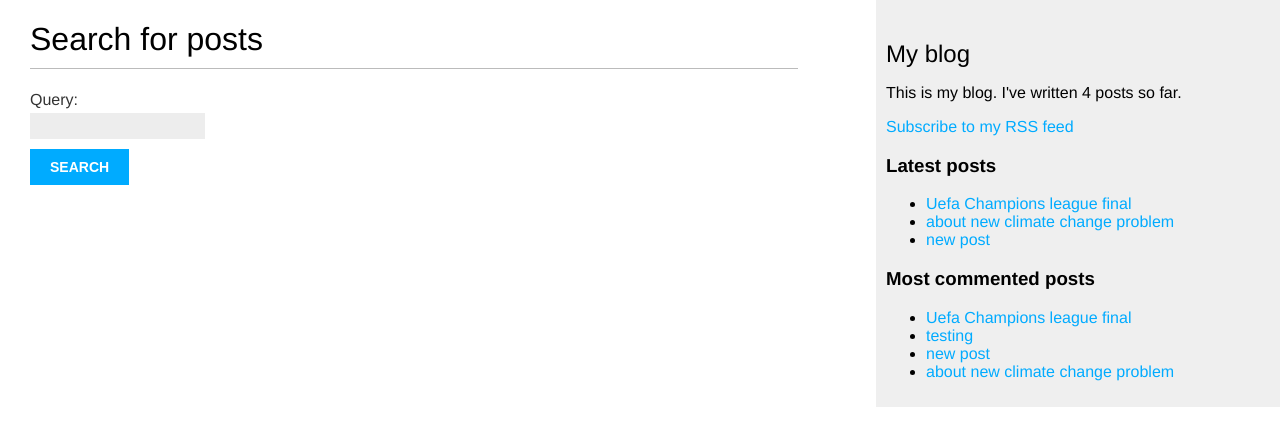
After one commit to Mirodil2022/blog-project, a Django app: page /blog/search/ in a window 1280 px wide. The commit adds this page. Shown: the top 446 px of the page. Run offline with Django 4.2, Linux system fonts and the light colour scheme; data comes from the database, SQL or seed files in the repository; both versions use the stored data as it was before the commit; parts of the project's set-up code (start-up, migrations or seed data) failed here and were passed over.

Commit message:
3.Extending Your Blog Application

```diff
--- a/blog/forms.py
+++ b/blog/forms.py
@@ -14,3 +14,7 @@ class CommentForm(forms.ModelForm):
     class Meta:
         model = Comment
         fields = ['name', 'email', 'body']
+
+
+class SearchForm(forms.Form):
+    query = forms.CharField()
--- a/blog/models.py
+++ b/blog/models.py
@@ -2,6 +2,7 @@ from django.db import models
 from django.utils import timezone
 from django.contrib.auth.models import User
 from django.urls import reverse
+from taggit.managers import TaggableManager
 
 
 class PublishedManager(models.Manager):
@@ -30,6 +31,7 @@ class Post(models.Model):
 
     objects = models.Manager()  # The default manager.
     published = PublishedManager()  # Our custom manager.
+    tags = TaggableManager()  # Our custom taggit field.
 
     class Meta:
         ordering = ['-publish']
--- a/blog/templates/blog/base.html
+++ b/blog/templates/blog/base.html
@@ -1,5 +1,6 @@
+<!DOCTYPE html>
+{% load blog_tags %}
 {% load static %}
-<!DOCTYPE html>
 <html lang="en">
 <head>
   <title>{% block title %}{% endblock %}</title>
@@ -12,7 +13,26 @@
   </div>
   <div id="sidebar">
     <h2>My blog</h2>
-      <p>This is my blog.</p>
+    <p>
+      This is my blog.
+      I've written {% total_posts %} posts so far.
+    </p>
+    <p>
+      <a href="{% url 'blog:post_feed' %}">
+        Subscribe to my RSS feed
+      </a>
+    </p>
+    <h3>Latest posts</h3>
+    {% show_latest_posts 3 %}
+    <h3>Most commented posts</h3>
+    {% get_most_commented_posts as most_commented_posts %}
+    <ul>
+      {% for post in most_commented_posts %}
+        <li>
+          <a href="{{ post.get_absolute_url }}">{{ post.title }}</a>
+        </li>
+      {% endfor %}
+    </ul>
   </div>
 </body>
 </html>
--- /dev/null
+++ b/blog/templates/blog/post/latest_posts.html
@@ -0,0 +1,7 @@
+<ul>
+  {% for post in latest_posts %}
+    <li>
+      <a href="{{ post.get_absolute_url }}">{{ post.title }}</a>
+    </li>
+  {% endfor %}
+</ul>
--- /dev/null
+++ b/blog/templates/blog/post/search.html
@@ -0,0 +1,32 @@
+{% extends "blog/base.html" %}
+{% load blog_tags %}
+
+{% block title %}Search{% endblock %}
+
+{% block content %}
+  {% if query %}
+    <h1>Posts containing "{{ query }}"</h1>
+    <h3>
+      {% with results.count as total_results %}
+        Found {{ total_results }} result{{ total_results|pluralize }}
+      {% endwith %}
+    </h3>
+    {% for post in results %}
+      <h4>
+        <a href="{{ post.get_absolute_url }}">
+          {{ post.title }}
+        </a>
+      </h4>
+      {{ post.body|markdown|truncatewords_html:12 }}
+    {% empty %}
+      <p>There are no results for your query.</p>
+    {% endfor %}
+    <p><a href="{% url 'blog:post_search' %}">Search again</a></p>
+  {% else %}
+    <h1>Search for posts</h1>
+    <form method="get">
+      {{ form.as_p }}
+      <input type="submit" value="Search">
+    </form>
+  {% endif %}
+{% endblock %}
--- /dev/null
+++ b/blog/templatetags/blog_tags.py
@@ -0,0 +1,30 @@
+from django import template
+from ..models import Post
+from django.db.models import Count
+from django.utils.safestring import mark_safe
+import markdown
+
+register = template.Library()
+
+
+@register.simple_tag
+def total_posts():
+    return Post.published.count()
+
+
+@register.simple_tag
+def get_most_commented_posts(count=5):
+    return Post.published.annotate(
+        total_comments=Count('comments')
+    ).order_by('-total_comments')[:count]
+
+
+@register.inclusion_tag('blog/post/latest_posts.html')
+def show_latest_posts(count=5):
+    latest_posts = Post.published.order_by('-publish')[:count]
+    return {'latest_posts': latest_posts}
+
+
+@register.filter(name='markdown')
+def markdown_format(text):
+    return mark_safe(markdown.markdown(text))
--- a/blog/urls.py
+++ b/blog/urls.py
@@ -1,14 +1,18 @@
 from django.urls import path
 from . import views
+from .feeds import LatestPostsFeed
 
 app_name = 'blog'
 
 urlpatterns = [
-    # path('', views.post_list, name='post_list'),
-    path('', views.PostListView.as_view(), name='post_list'),
+    path('', views.post_list, name='post_list'),
+    path('tag/<slug:tag_slug>/', views.post_list, name='post_list_by_tag'),
+    # path('', views.PostListView.as_view(), name='post_list'),
     path('<int:year>/<int:month>/<int:day>/<slug:post>/',
          views.post_detail,
          name='post_detail'),
     path('<int:post_id>/share/', views.post_share, name='post_share'),
     path('<int:post_id>/comment/', views.post_comment, name='post_comment'),
+    path('feed/', LatestPostsFeed(), name='post_feed'),
+    path('search/', views.post_search, name='post_search'),
 ]
--- a/blog/views.py
+++ b/blog/views.py
@@ -4,11 +4,18 @@ from django.core.paginator import Paginator, EmptyPage
 from django.core.mail import send_mail
 from django.views.generic import ListView
 from django.views.decorators.http import require_POST
-from .forms import EmailPostForm, CommentForm
+from taggit.models import Tag
+from django.db.models import Count, Q
+from .forms import EmailPostForm, CommentForm, SearchForm
 
 
-def post_list(request):
+def post_list(request, tag_slug=None):
     post_list = Post.published.all()
+    tag = None
+    if tag_slug:
+        tag = get_object_or_404(Tag, slug=tag_slug)
+        post_list = post_list.filter(tags__in=[tag])
+    # Pagination with 3 posts per page
     paginator = Paginator(post_list, 3)
     page_number = request.GET.get('page', 1)
     try:
@@ -19,7 +26,8 @@ def post_list(request):
 
     return render(request,
                   'blog/post/list.html',
-                  {'posts': posts})
+                  {'posts': posts,
+                   'tag': tag})
 
 
 def post_detail(request, year, month, day, post):
@@ -33,11 +41,19 @@ def post_detail(request, year, month, day, post):
     comments = post.comments.filter(active=True)
     # Form for users to comment
     form = CommentForm()
+
+    # List of similar posts
+    post_tags_ids = post.tags.values_list('id', flat=True)
+    similar_posts = Post.published.filter(tags__in=post_tags_ids) \
+        .exclude(id=post.id)
+    similar_posts = similar_posts.annotate(same_tags=Count('tags')) \
+                        .order_by('-same_tags', '-publish')[:4]
     return render(request,
                   'blog/post/detail.html',
                   {'post': post,
                    'comments': comments,
-                   'form': form})
+                   'form': form,
+                   'similar_posts': similar_posts})
 
 
 class PostListView(ListView):
@@ -95,3 +111,23 @@ def post_comment(request, post_id):
                   {'post': post,
                    'form': form,
                    'comment': comment})
+
+
+def post_search(request):
+    form = SearchForm()
+    query = None
+    results = []
+
+    if 'query' in request.GET:
+        form = SearchForm(request.GET)
+        if form.is_valid():
+            query = form.cleaned_data['query']
+            results = Post.published.filter(
+                Q(title__icontains=query) | Q(body__icontains=query)
+            )
+
+    return render(request,
+                  'blog/post/search.html',
+                  {'form': form,
+                   'query': query,
+                   'results': results})
--- a/mysite/urls.py
+++ b/mysite/urls.py
@@ -15,8 +15,16 @@ Including another URLconf
 """
 from django.contrib import admin
 from django.urls import path, include
+from django.contrib.sitemaps.views import sitemap
+from blog.sitemaps import PostSitemap
+
+sitemaps = {
+    'posts': PostSitemap,
+}
 
 urlpatterns = [
     path("admin/", admin.site.urls),
     path('blog/', include('blog.urls', namespace='blog')),
+    path('sitemap.xml', sitemap, {'sitemaps': sitemaps},
+         name='django.contrib.sitemaps.views.sitemap'),
 ]
```
Also changed, not shown: blog/feeds.py (added, +23 -0 lines), blog/sitemaps.py (added, +13 -0 lines), blog/templates/blog/post/detail.html (+12 -2 lines), blog/templates/blog/post/list.html (+15 -2 lines), mysite/settings.py (+10 -3 lines), blog/migrations/0004_post_tags.py (added), blog/templatetags/__init__.py (added), db.sqlite3 (deleted), 1 other file.
